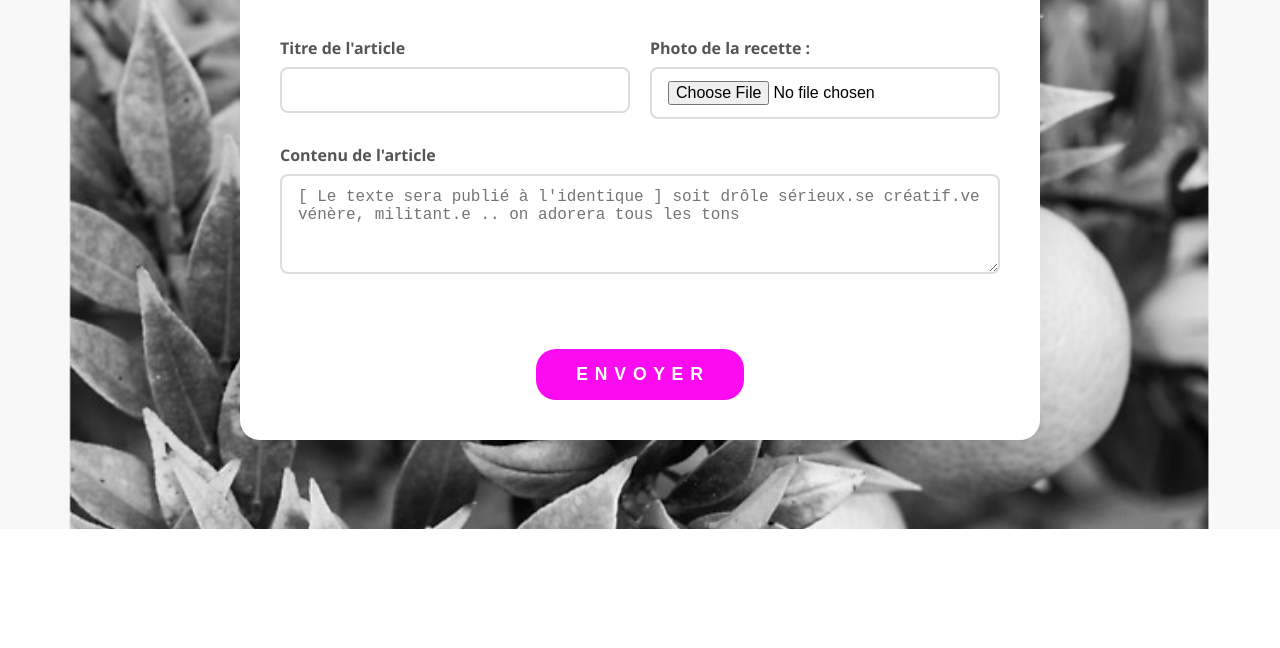
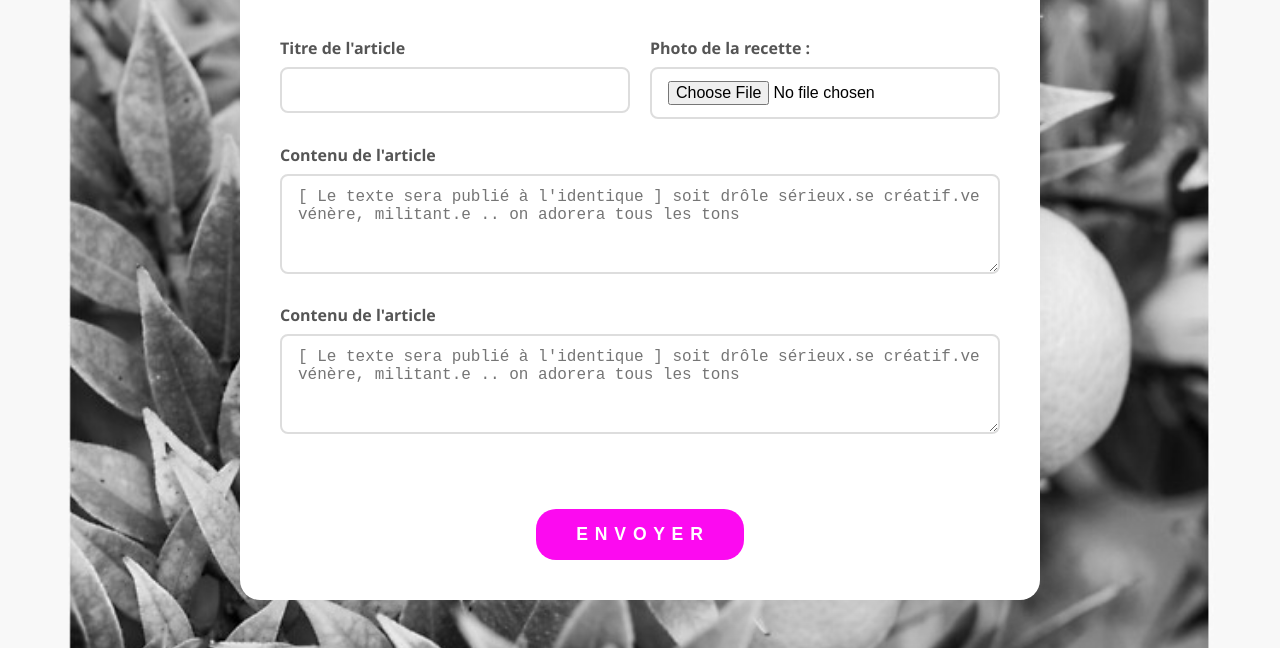
Before and after one commit to mu93100/zest, a plain HTML site: page form/form_articles.html in a window 1280 px wide. Shown: the part 271-919 px from the top of the page. Before the commit the page ends 800 px from the top, so only its background shows below. Drawn offline with Linux system fonts and the light colour scheme.

Commit message:
ajout fichier form_articles à branch article

```diff
--- a/form/form_articles.html
+++ b/form/form_articles.html
@@ -30,6 +30,10 @@
                         <label for="articleContenu">Contenu de l'article</label>
                         <textarea id="articleContenu" name="articleContenu" placeholder="[ Le texte sera publié à l'identique ] soit drôle sérieux.se créatif.ve vénère, militant.e .. on adorera tous les tons" required></textarea>
                     </div>
+                    <div class="form-group">
+                        <label for="articleContenu">Contenu de l'article</label>
+                        <textarea id="articleContenu" name="articleContenu" placeholder="[ Le texte sera publié à l'identique ] soit drôle sérieux.se créatif.ve vénère, militant.e .. on adorera tous les tons" required></textarea>
+                    </div>
                 </div>
 
                 <!-- Bouton de soumission -->
```
